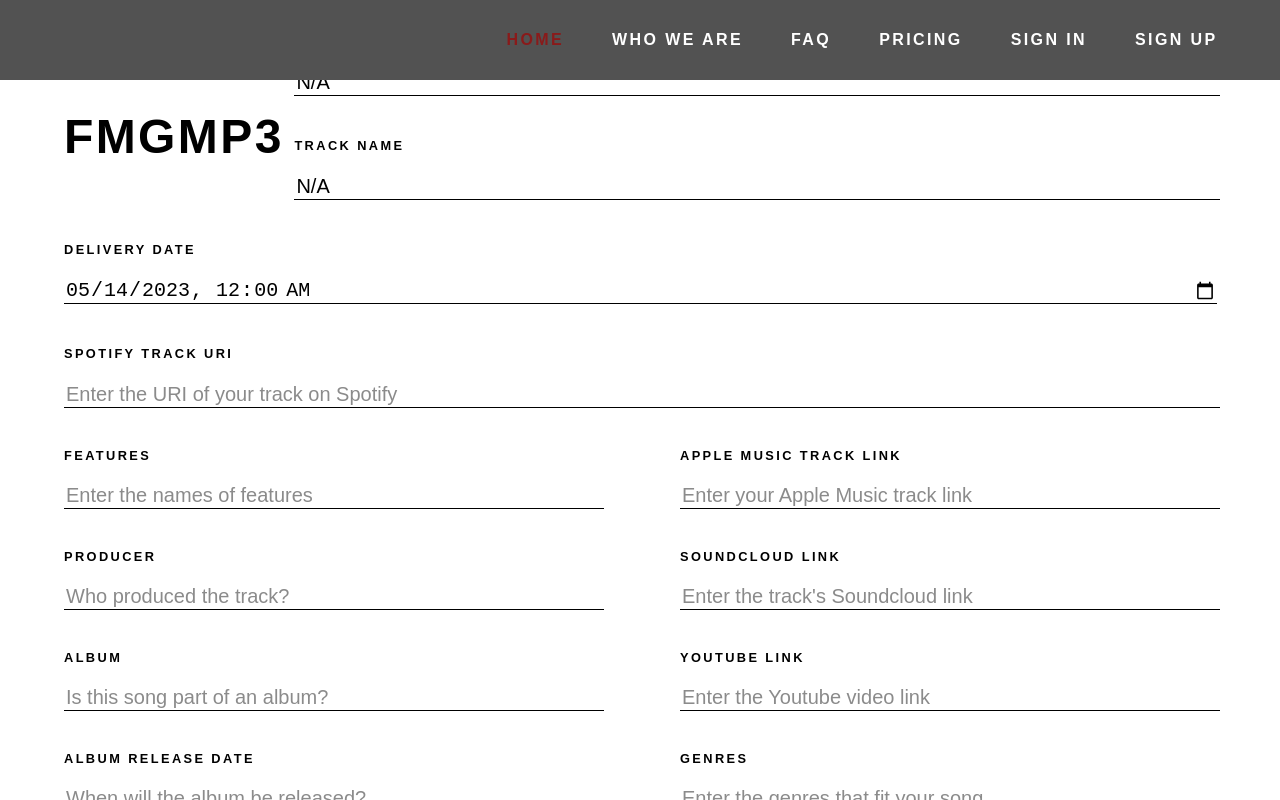
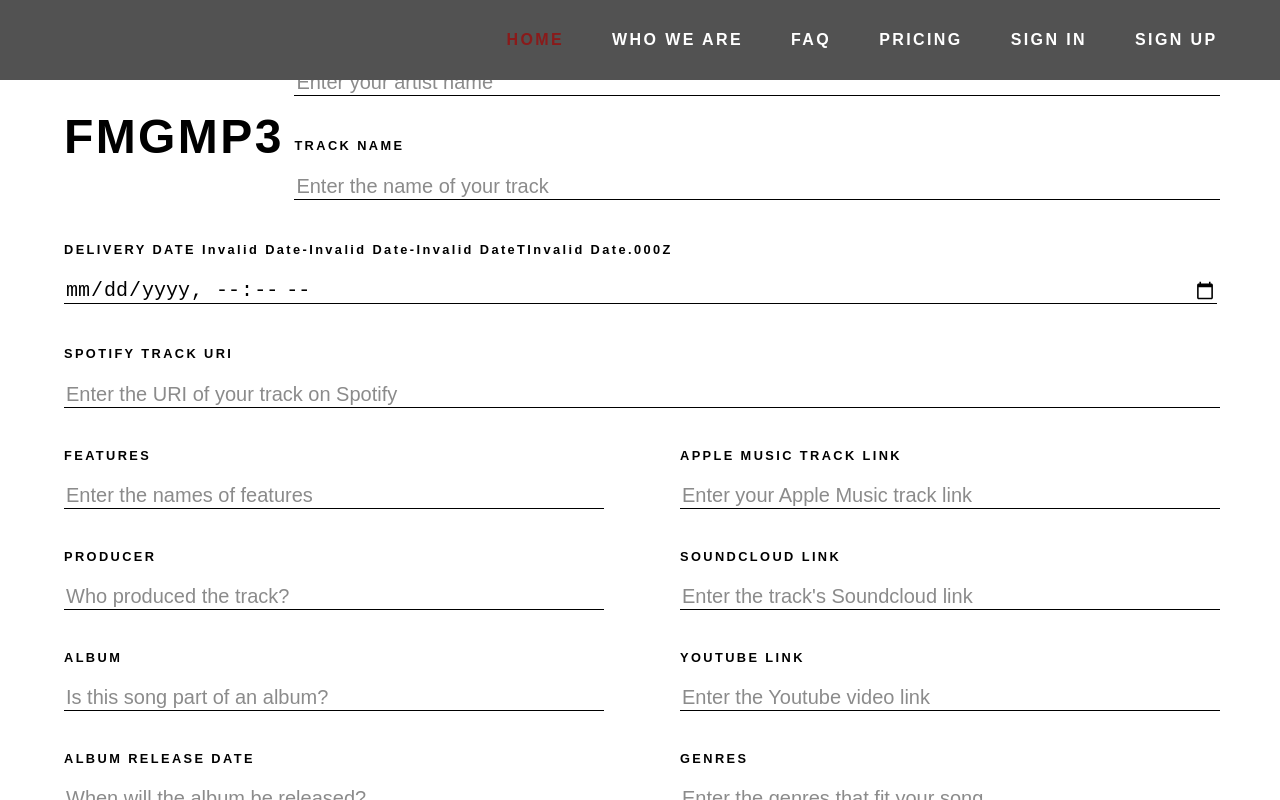
Before and after one commit to andrewg117/Single-Maximizer, a React (Create React App) app in the folder frontend/: page /profile/singleedit/1 in a window 1280 px wide. Built offline with nearby package versions, Linux system fonts and the light colour scheme.

Commit message:
Working on update code for tracks

```diff
--- a/frontend/src/components/Spinner.jsx
+++ b/frontend/src/components/Spinner.jsx
@@ -1,7 +1,9 @@
+import styles from '../css/style.module.css'
+
 function Spinner() {
   return (
-    <div className='loadingSpinnerContainer'>
-      <div className="loadingSpinner"></div>
+    <div className={styles.loadingSpinnerContainer}>
+      <div className={styles.loadingSpinner}></div>
     </div>
   )
 }
--- a/frontend/src/css/style.module.css
+++ b/frontend/src/css/style.module.css
@@ -109,6 +109,33 @@ body {
   }
 }
 
+.loadingSpinnerContainer {
+  display: grid;
+  background-color: rgba(0, 0, 0, 0.5);
+  z-index: 5000;
+  display: flex;
+  justify-content: center;
+  align-items: center;
+}
+
+.loadingSpinner {
+  width: 64px;
+  height: 64px;
+  border: 8px solid;
+  border-color: #000 transparent #555 transparent;
+  border-radius: 50%;
+  animation: spin 1.2s linear infinite;
+}
+
+@keyframes spin {
+  0% {
+    transform: rotate(0deg);
+  }
+  100% {
+    transform: rotate(360deg);
+  }
+}
+
 @media (max-width: 1200px) {
   #intro_text p {
     font-size: 60px;
--- a/frontend/src/features/auth/authService.js
+++ b/frontend/src/features/auth/authService.js
@@ -56,14 +56,13 @@ const update = async  (userData, token) => {
 
 const checkToken = (token) => {
   if (!token) {
-    return true;
+    return true
   }
 
-  const decodedToken = jwt_decode(token);
-  const currentTime = Date.now() / 1000;
-  // console.log(decodedToken.exp < currentTime)
+  const decodedToken = jwt_decode(token)
+  const currentTime = Date.now() / 1000
 
-  return decodedToken.exp < currentTime;
+  return decodedToken.exp < currentTime
 }
 
 const logout = () => {
--- a/frontend/src/features/tracks/trackService.js
+++ b/frontend/src/features/tracks/trackService.js
@@ -51,6 +51,22 @@ const getSingle = async (trackId, token) => {
   return response.data
 }
 
+const updateSingle = async (id, trackData, token) => {
+  const config = {
+    headers: {
+      Authorization: `Bearer ${token}`
+    }
+  }
+
+  let response
+
+  if (!authService.checkToken(token)){
+    response = await axios.put(API_URL + id, trackData, config)
+  }
+
+  return response.data
+}
+
 const deleteTrack = async (trackId, token) => {
   const config = {
     headers: {
@@ -71,6 +87,7 @@ const trackService = {
   createTrack,
   getTrack,
   getSingle,
+  updateSingle,
   deleteTrack
 }
 
--- a/frontend/src/features/tracks/trackSlice.js
+++ b/frontend/src/features/tracks/trackSlice.js
@@ -36,6 +36,19 @@ export const getSingle = createAsyncThunk('tracks/single', async (id, thunkAPI)
   try {
     const token = thunkAPI.getState().auth.user.token
     return await trackService.getSingle(id, token)
+  } catch (error) {
+    const message = (error.response && error.response.data && error.response.data.message) || error.message || error.toString()
+
+    return thunkAPI.rejectWithValue(message)
+  }
+})
+
+export const updateSingle = createAsyncThunk('tracks/putSingle', async (args, thunkAPI) => {
+  try {
+    const {id, ...trackData } = args
+
+    const token = thunkAPI.getState().auth.user.token
+    return await trackService.updateSingle(id, trackData, token)
   } catch (error) {
     const message = (error.response && error.response.data && error.response.data.message) || error.message || error.toString()
 
@@ -101,6 +114,23 @@ export const trackSlice = createSlice({
         state.isError = true
         state.message = action.payload
       })
+      .addCase(updateSingle.pending, (state) => {
+        state.isLoading = true
+      })
+      .addCase(updateSingle.fulfilled, (state, action) => {
+        state.isLoading = false
+        state.isSuccess = true
+        state.isExpired = false
+        state.single = {
+          ...state.single,
+          ...action.payload
+        }
+      })
+      .addCase(updateSingle.rejected, (state, action) => {
+        state.isLoading = false
+        state.isError = true
+        state.message = action.payload
+      })
       .addCase(deleteTrack.pending, (state) => {
         state.isLoading = true
       })
--- a/frontend/src/pages/NewRelease.jsx
+++ b/frontend/src/pages/NewRelease.jsx
@@ -15,7 +15,7 @@ function NewRelease() {
   const { user } = useSelector((state) => state.auth)
   const { isLoading, isError, message } = useSelector((state) => state.tracks)
 
-  const stateUser = user !== null ? user : "N/A"
+  const stateUser = user !== null ? user : {}
   const [trackTitle, setTrackTitle] = useState('')
   const [artist, setArtist] = useState(stateUser.name)
 
--- a/frontend/src/pages/SingleEdit.jsx
+++ b/frontend/src/pages/SingleEdit.jsx
@@ -3,7 +3,7 @@ import { useSelector, useDispatch } from 'react-redux'
 import { useNavigate, useParams } from 'react-router-dom'
 // import Notification from '../components/Notification'
 // import { sendEmail } from '../features/email/emailSlice';
-import { getSingle } from '../features/tracks/trackSlice'
+import { getSingle, updateSingle } from '../features/tracks/trackSlice'
 import Spinner from '../components/Spinner'
 import { toast } from 'react-toastify'
 import styles from '../css/new_release_style.module.css'
@@ -12,36 +12,40 @@ function SingleEdit() {
   const navigate = useNavigate()
   const dispatch = useDispatch()
 
-  const { user, isExpired } = useSelector((state) => state.auth)
+  const { isExpired } = useSelector((state) => state.auth)
   const { single, isLoading, isError, message } = useSelector((state) => state.tracks)
 
-  const [trackTitle, setTrackTitle] = useState(user !== null ? single.trackTitle : "N/A")
-  const [artist, setArtist] = useState(user !== null ? single.artist : "N/A")
+  const singleState = isExpired !== true ? single : {}
+  const [trackTitle, setTrackTitle] = useState(singleState.trackTitle)
+  const [artist, setArtist] = useState(singleState.artist)
 
-  const {id} = useParams()
+  const { id } = useParams()
 
-  const minDate = () => {
-    const date = new Date()
-    const graceDate = new Date(date.setDate(date.getDate() + 7))
+  //"2023-05-28T04:00:00.000Z"
+  // 2023-05-28T00:00:00
+  const convertDate = (date, isDefault) => {
 
-    const year = graceDate.toLocaleString('default', { year: 'numeric' })
-    const month = graceDate.toLocaleString('default', { month: '2-digit' })
-    const day = graceDate.toLocaleString('default', { day: '2-digit' })
+    const year = date.toLocaleString('default', { year: 'numeric' })
+    const month = date.toLocaleString('default', { month: '2-digit' })
+    const day = date.toLocaleString('default', { day: '2-digit' })
+    const time = date.toLocaleTimeString("en-US", { hour12: false })
 
-    return year + '-' + month + '-' + day + 'T00:00'
+    if (isDefault) {
+      return year + '-' + month + '-' + day + 'T' + time + '.000Z'
+    } else {
+      return year + '-' + month + '-' + day + 'T' + time.slice(0, -3)
+    }
   }
 
-  // const defaultDate = new String(single.deliveryDate).slice(0, -8)
-  const defaultDate = single.deliveryDate
+
+  const today = new Date()
+  const graceDate = convertDate(new Date(today.setDate(today.getDate() + 7)), false)
+  const localDate = new Date(singleState.deliveryDate).toString()
+  const stringDate = convertDate(new Date(localDate), false)
+  const defaultDate = convertDate(new Date(localDate), true)
+
   const [deliveryDate, setDeliveryDate] = useState()
 
-  useEffect(() => {
-
-    if (!isExpired) {
-      dispatch(getSingle(id))
-    }
-
-  }, [isExpired, navigate, isError, message, id, dispatch])
 
   // const recipient = process.env.REACT_APP_RECEMAIL
   // const subject = `Track ${trackTitle} is scheduled.`
@@ -54,17 +58,28 @@ function SingleEdit() {
       toast.error(message)
     }
 
-    if (trackTitle) {
+    if (trackTitle !== '' && artist !== '' && !isExpired) {
       // console.log(recipient)
       // dispatch(sendEmail({ recipient, subject, emailMessage }))
+      dispatch(updateSingle({ id, trackTitle, artist, deliveryDate }))
+
+      // dispatch(getTracks())
+      toast.success("Update Successful")
+      navigate('/profile/singles')
+
+    } else {
+      toast.error("Update Fields")
     }
+  }
 
-    // dispatch(createTrack({ trackTitle, artist, deliveryDate }))
-    navigate('/profile/singles')
-    setTrackTitle('')
-    setArtist('')
-    setDeliveryDate('')
-  }
+
+  useEffect(() => {
+    setDeliveryDate(defaultDate)
+
+    if (!isExpired) {
+      dispatch(getSingle(id))
+    }
+  }, [defaultDate, isExpired, navigate, isError, message, id, dispatch])
 
   if (isLoading) {
     return <Spinner />
@@ -80,19 +95,43 @@ function SingleEdit() {
               <div className={styles.top_input_div}>
                 <div>
                   <label htmlFor="artist">ARTIST NAME</label>
-                  <input className={styles.new_input} type="text" id="artist" name="artist" placeholder="Enter your artist name" defaultValue={artist} onChange={(e) => setArtist(e.target.value)} />
+                  <input
+                    className={styles.new_input}
+                    type="text"
+                    id="artist"
+                    name="artist"
+                    placeholder="Enter your artist name"
+                    defaultValue={singleState.artist}
+                    onChange={(e) => setArtist(e.target.value)}
+                  />
                 </div>
                 <div>
                   <label htmlFor="trackTitle">TRACK NAME</label>
-                  <input className={styles.new_input} type="text" id="trackTitle" name="trackTitle" placeholder="Enter the name of your track" value={trackTitle} onChange={(e) => setTrackTitle(e.target.value)} />
+                  <input
+                    className={styles.new_input}
+                    type="text"
+                    id="trackTitle"
+                    name="trackTitle"
+                    placeholder="Enter the name of your track"
+                    defaultValue={singleState.trackTitle}
+                    onChange={(e) => setTrackTitle(e.target.value)}
+                  />
                 </div>
               </div>
             </div>
             <div className={styles.input_div} />
             <div>
-              <label htmlFor="deliveryDate">DELIVERY DATE</label>
-              {defaultDate}
-              <input className={styles.new_input} type="datetime-local" id="deliveryDate" name="deliveryDate" min={minDate()} defaultValue={minDate()} onChange={(e) => setDeliveryDate(e.target.value)} />
+              <label htmlFor="deliveryDate">DELIVERY DATE {defaultDate}</label>
+
+              <input
+                className={styles.new_input}
+                type="datetime-local"
+                id="deliveryDate"
+                name="deliveryDate"
+                min={graceDate}
+                defaultValue={stringDate}
+                onChange={(e) => setDeliveryDate(e.target.value)}
+              />
             </div>
             <div>
               <label htmlFor="spoturi">SPOTIFY TRACK URI</label>
@@ -159,6 +198,7 @@ function SingleEdit() {
                 deliveryDate={deliveryDate}
                 style={styles.profile_btn}
               /> */}
+              <button className={styles.profile_btn} >DELETE</button>
               <button className={styles.profile_btn} >CANCEL</button>
             </div>
 
```
Also changed, not shown: frontend/src/pages/Singles.jsx (+18 -7 lines), 1 other file (tests, documents, lock files or other folders).
